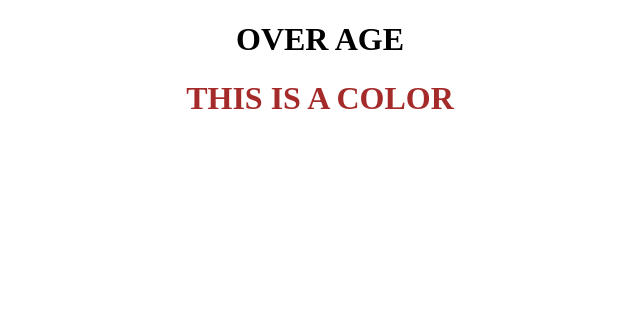
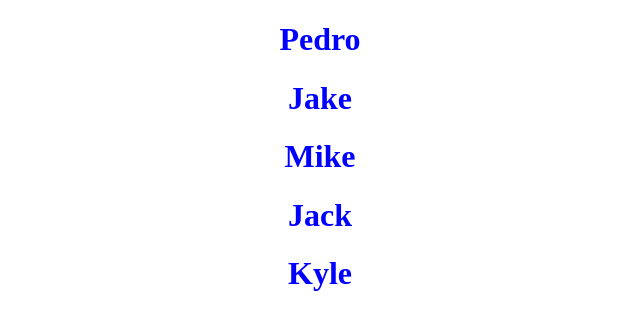
Before and after one commit to AshwanthramKL/react-notes, a React (Create React App) app: page / in a window 1280 px wide. Shown: the top 330 px of the page, without its empty margins (320-960 px from the left). Built offline with nearby package versions, Linux system fonts and the light colour scheme.

Commit message:
map() with list

```diff
--- a/src/App.js
+++ b/src/App.js
@@ -1,15 +1,13 @@
 import "./App.css";
 
 function App() {
-  const age = 19;
-  const isGreen = false;
+  const names = ["Pedro", "Jake", "Mike", "Jack", "Kyle"]
 
   return (
     <div className="App">
-      {age > 18 ? <h1>OVER AGE</h1> : <h1>UNDER AGE</h1>}
-      <h1 style={{ color: isGreen ? "green" : "brown" }}> THIS IS A COLOR</h1>
-
-      {isGreen && <button>This is a button</button>}
+      {names.map((name, key) => {
+        return <h1 className="name" key={key}>{name}</h1>
+      })}
     </div>
   );
 }
```
Also changed, not shown: 1 other file (tests, documents, lock files or other folders).
